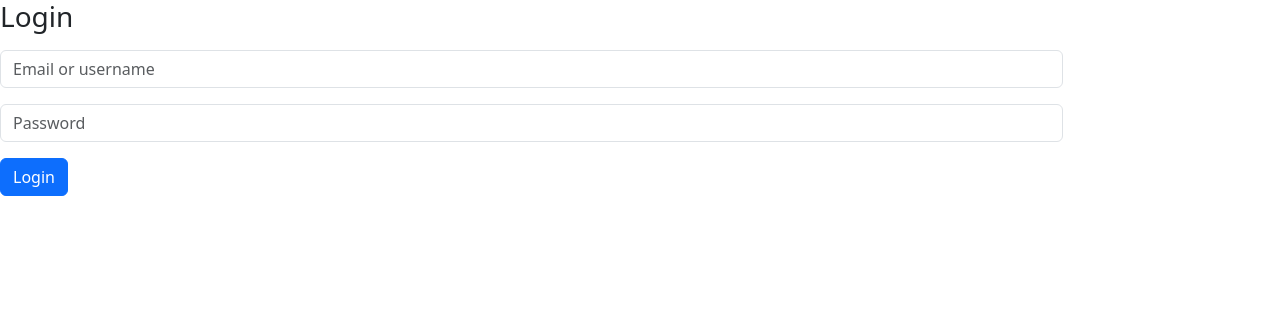
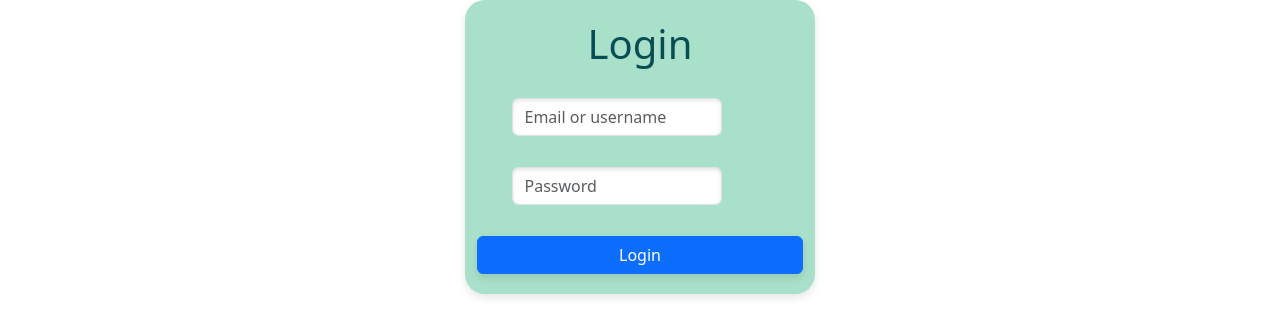
Before and after one commit to JonnySB/bloom-frontend, a React (Vite) app: page /login in a window 1280 px wide. Shown: the top 336 px of the page. Built offline with nearby package versions, Linux system fonts and the light colour scheme; no server answers.

Commit message:
profile page created

```diff
--- a/src/pages/Login/Login.jsx
+++ /dev/null
@@ -1,57 +0,0 @@
-import { useState } from "react";
-import { useNavigate } from "react-router-dom";
-import { login } from "../../services/authentication";
-import Col from 'react-bootstrap/Col';
-import Form from 'react-bootstrap/Form';
-import Row from 'react-bootstrap/Row';
-import Button from 'react-bootstrap/Button';
-
-
-
-export const Login = () => {
-    const [username_email, setUsername_email] = useState("");
-    const [password, setPassword] = useState("");
-    const [loginError, setError] = useState()
-    const navigate = useNavigate();
-
-    const handleSubmit = async (event) => {
-        event.preventDefault();
-        try {
-        const token = await login(username_email, password);
-        window.localStorage.setItem("token", token);
-        navigate("/posts");
-        } catch (err) {
-        console.error(err);
-        setError(err.cause)
-        navigate("/login");
-        }
-    };
-
-    const handleUsernameEmailChange = (event) => {
-        setUsername_email(event.target.value);
-    };
-
-    const handlePasswordChange = (event) => {
-        setPassword(event.target.value);
-    };
-
-    return (
-        <Form className="Login" onSubmit={handleSubmit}>
-            <h1 className="h3 mb-3 font-weight-normal">Login</h1>
-        <Form.Group as={Row} className="mb-3" controlId="formPlaintextEmail">
-            <Col sm="10">
-                <Form.Control type="text" placeholder="Email or username" value={username_email} onChange={handleUsernameEmailChange} />
-            </Col>
-        </Form.Group>
-
-        <Form.Group as={Row} className="mb-3" controlId="formPlaintextPassword">
-            <Col sm="10">
-                <Form.Control type="password" placeholder="Password" value={password} onChange={handlePasswordChange} />
-            </Col>
-        </Form.Group>
-        <Button type="submit">Login</Button>
-        {loginError && <div>{loginError}</div>}
-    </Form>
-
-        );
-    };
--- /dev/null
+++ b/src/pages/Login/LoginPage.css
@@ -0,0 +1,50 @@
+.drip-container {
+    background-color: #A8E0C9; /* Match this to the background color of your image */
+    border-radius: 20px; /* Rounded corners */
+    padding: 20px;
+    max-width: 350px;
+    margin: auto;
+    box-shadow: 0 4px 8px rgba(0, 0, 0, 0.1); /* Soft shadow */
+  }
+
+  .login-form {
+    display: flex;
+    flex-direction: column;
+    align-items: center;
+  }
+
+  .login-title {
+    font-weight: normal;
+    color: #074E54; /* Dark green color */
+    margin-bottom: 30px;
+  }
+
+  .input-field {
+    width: 100%;
+    margin-bottom: 15px;
+    border: none;
+    border-radius: 5px;
+    padding: 10px;
+    box-shadow: inset 0 2px 4px rgba(0, 0, 0, 0.1); /* Inner shadow for input */
+  }
+
+  .login-button {
+    width: 100%;
+    background-color: #74C69D; /* Light green color */
+    color: white;
+    border: none;
+    border-radius: 5px;
+    padding: 10px;
+    cursor: pointer;
+    font-size: 16px;
+    box-shadow: 0 4px 8px rgba(0, 0, 0, 0.1);
+  }
+
+  .login-button:hover {
+    background-color: #63b88f; /* Slightly darker green on hover */
+  }
+
+  .error-message {
+    color: red;
+    margin-top: 10px;
+  }
--- /dev/null
+++ b/src/pages/Login/LoginPage.jsx
@@ -0,0 +1,67 @@
+import { useState } from "react";
+import { useNavigate } from "react-router-dom";
+import { login } from "../../services/authentication";
+import Col from 'react-bootstrap/Col';
+import Form from 'react-bootstrap/Form';
+import Row from 'react-bootstrap/Row';
+import Button from 'react-bootstrap/Button';
+import Container from 'react-bootstrap/Container';
+import "./LoginPage.css"
+
+export const Login = () => {
+    const [username_email, setUsername_email] = useState("");
+    const [password, setPassword] = useState("");
+    const [loginError, setError] = useState()
+    const navigate = useNavigate();
+
+    const handleSubmit = async (event) => {
+        event.preventDefault();
+        try {
+        const token = await login(username_email, password);
+        window.localStorage.setItem("token", token);
+        navigate("/posts");
+        } catch (err) {
+        console.error(err);
+        setError(err.cause)
+        navigate("/login");
+        }
+    };
+
+    const handleUsernameEmailChange = (event) => {
+        setUsername_email(event.target.value);
+    };
+
+    const handlePasswordChange = (event) => {
+        setPassword(event.target.value);
+    };
+
+    return (
+        <Container fluid className="drip-container">
+                <Form className="login-form" onSubmit={handleSubmit}>
+                <h1 className="login-title">Login</h1>
+                <Form.Group as={Row} className="mb-3" controlId="formPlaintextEmail">
+                    <Col sm="10">
+                    <Form.Control
+                        className="input-field"
+                        type="text"
+                        placeholder="Email or username"
+                        value={username_email}
+                        onChange={handleUsernameEmailChange} />
+                    </Col>
+                </Form.Group>
+                <Form.Group as={Row} className="mb-3" controlId="formPlaintextPassword">
+                    <Col sm="10">
+                    <Form.Control
+                        className="input-field"
+                        type="password"
+                        placeholder="Password"
+                        value={password}
+                        onChange={handlePasswordChange} />
+                    </Col>
+                </Form.Group>
+                <Button className="login-button" type="submit">Login</Button>
+                {loginError && <div className="error-message">{loginError}</div>}
+                </Form>
+      </Container>
+        );
+    };
--- /dev/null
+++ b/src/pages/Profile/ProfilePage.jsx
@@ -0,0 +1,11 @@
+
+
+
+export const Profile = () => {
+
+return (
+        <>
+            <h1>Welcome to the profile page</h1>
+        </>
+    )
+}
--- a/src/services/authentication.js
+++ b/src/services/authentication.js
@@ -19,7 +19,7 @@ export const login = async (username_email, password) => {
 
   // Get's tokens with above login details.
   const response = await fetch(`${BACKEND_URL}/token`, requestOptions);
-
+  console.log(response)
   // Returns token if response is 201 otherwise throws an error. 201 means succesful request that led to creation of a resource (In this case a "token")
   // docs: https://developer.mozilla.org/en-US/docs/Web/HTTP/Status/201
   if (response.status === 201) {
```
Also changed, not shown: src/App.jsx (+6 -2 lines).
